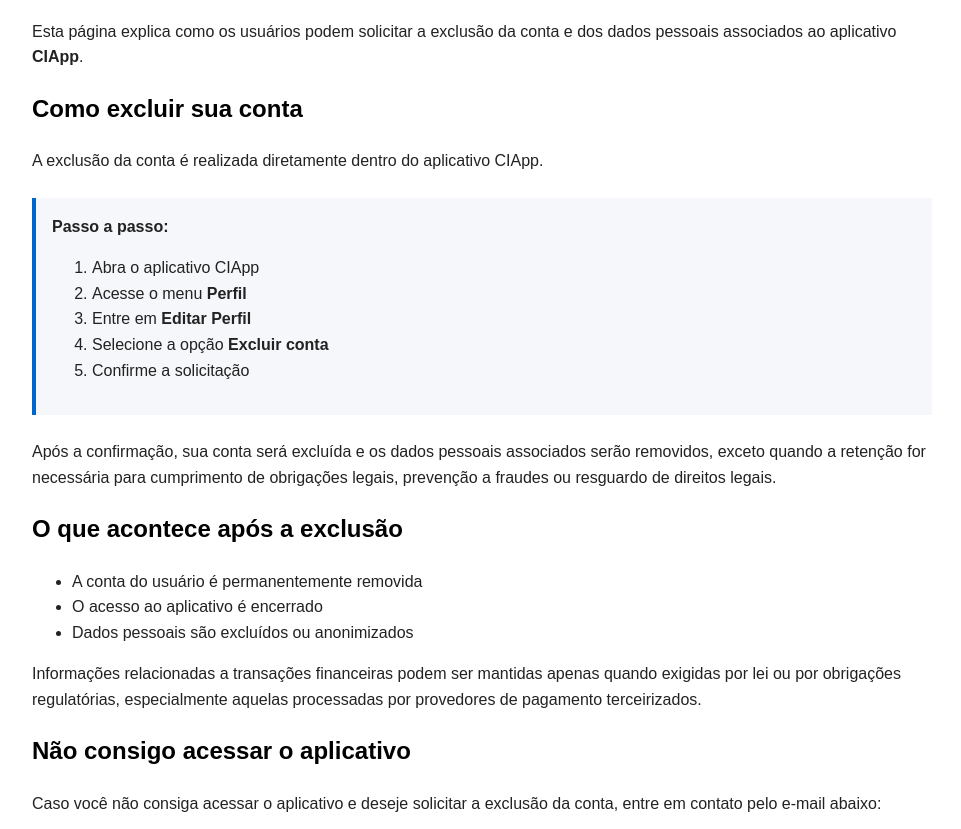
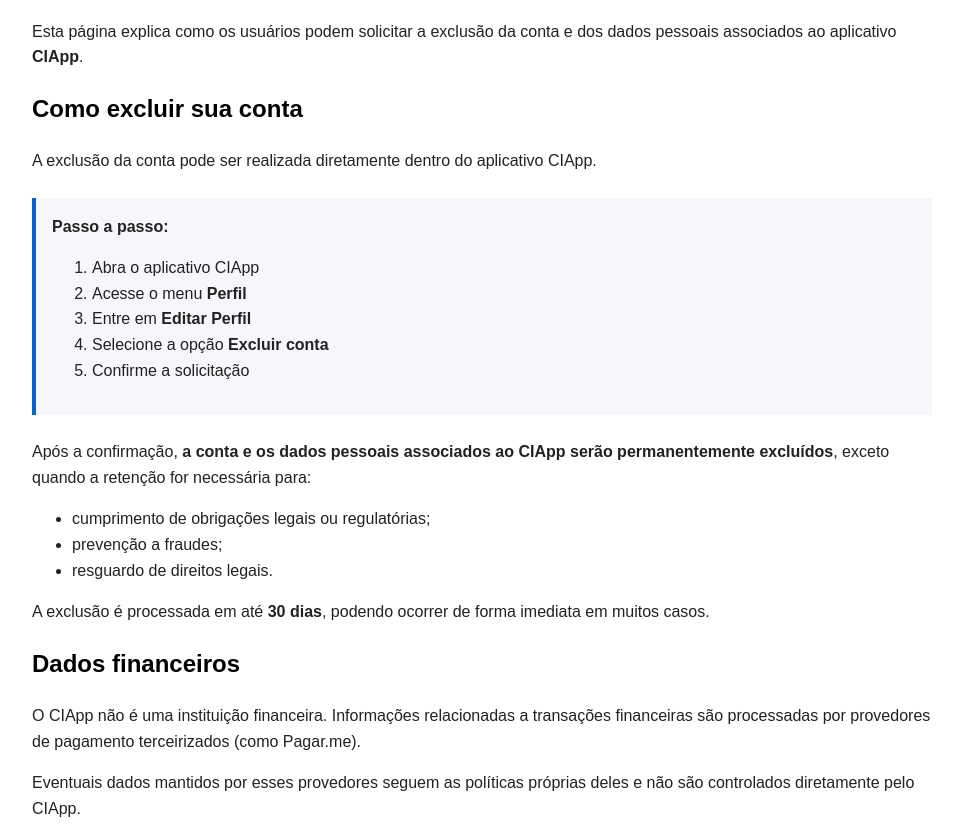
Before and after one commit to rafaelnolascofaria/ciapp-site, a plain HTML site: page delete-account.html in a window 1280 px wide. Shown: the part 94-923 px from the top of the page, without its empty margins (158-1119 px from the left). Drawn offline with Linux system fonts and the light colour scheme.

Commit message:
Update delete-account.html

```diff
--- a/delete-account.html
+++ b/delete-account.html
@@ -12,12 +12,17 @@
       padding: 0 16px;
       line-height: 1.6;
       color: #222;
+      background-color: #ffffff;
     }
     h1, h2 {
       color: #000;
     }
     a {
       color: #0066cc;
+      text-decoration: none;
+    }
+    a:hover {
+      text-decoration: underline;
     }
     .box {
       background: #f5f7fa;
@@ -29,22 +34,25 @@
       margin-top: 48px;
       font-size: 14px;
       color: #666;
+      border-top: 1px solid #ddd;
+      padding-top: 16px;
     }
   </style>
 </head>
 
 <body>
+
   <h1>Exclusão de Conta – CIApp</h1>
 
   <p>
-    Esta página explica como os usuários podem solicitar a exclusão da conta e dos dados pessoais
-    associados ao aplicativo <strong>CIApp</strong>.
+    Esta página explica como os usuários podem solicitar a exclusão da conta e dos
+    dados pessoais associados ao aplicativo <strong>CIApp</strong>.
   </p>
 
   <h2>Como excluir sua conta</h2>
 
   <p>
-    A exclusão da conta é realizada diretamente dentro do aplicativo CIApp.
+    A exclusão da conta pode ser realizada diretamente dentro do aplicativo CIApp.
   </p>
 
   <div class="box">
@@ -59,40 +67,46 @@
   </div>
 
   <p>
-    Após a confirmação, sua conta será excluída e os dados pessoais associados serão removidos,
-    exceto quando a retenção for necessária para cumprimento de obrigações legais,
-    prevenção a fraudes ou resguardo de direitos legais.
+    Após a confirmação, <strong>a conta e os dados pessoais associados ao CIApp serão
+    permanentemente excluídos</strong>, exceto quando a retenção for necessária para:
   </p>
 
-  <h2>O que acontece após a exclusão</h2>
-
   <ul>
-    <li>A conta do usuário é permanentemente removida</li>
-    <li>O acesso ao aplicativo é encerrado</li>
-    <li>Dados pessoais são excluídos ou anonimizados</li>
+    <li>cumprimento de obrigações legais ou regulatórias;</li>
+    <li>prevenção a fraudes;</li>
+    <li>resguardo de direitos legais.</li>
   </ul>
 
   <p>
-    Informações relacionadas a transações financeiras podem ser mantidas apenas quando exigidas
-    por lei ou por obrigações regulatórias, especialmente aquelas processadas por provedores
-    de pagamento terceirizados.
+    A exclusão é processada em até <strong>30 dias</strong>, podendo ocorrer de forma
+    imediata em muitos casos.
+  </p>
+
+  <h2>Dados financeiros</h2>
+
+  <p>
+    O CIApp não é uma instituição financeira. Informações relacionadas a transações
+    financeiras são processadas por provedores de pagamento terceirizados (como
+    Pagar.me).
+  </p>
+
+  <p>
+    Eventuais dados mantidos por esses provedores seguem as políticas próprias deles
+    e não são controlados diretamente pelo CIApp.
   </p>
 
   <h2>Não consigo acessar o aplicativo</h2>
 
   <p>
     Caso você não consiga acessar o aplicativo e deseje solicitar a exclusão da conta,
-    entre em contato pelo e-mail abaixo:
+    envie um e-mail para:
   </p>
 
   <p>
     📧 <strong>use.ciapp.oficial@gmail.com</strong>
   </p>
 
-  <p>
-    No e-mail, informe:
-  </p>
-
+  <p>No e-mail, informe:</p>
   <ul>
     <li>Nome completo</li>
     <li>E-mail utilizado no cadastro</li>
@@ -106,5 +120,6 @@
       CNPJ: 63.841.414/0001-63
     </p>
   </footer>
+
 </body>
 </html>
```
